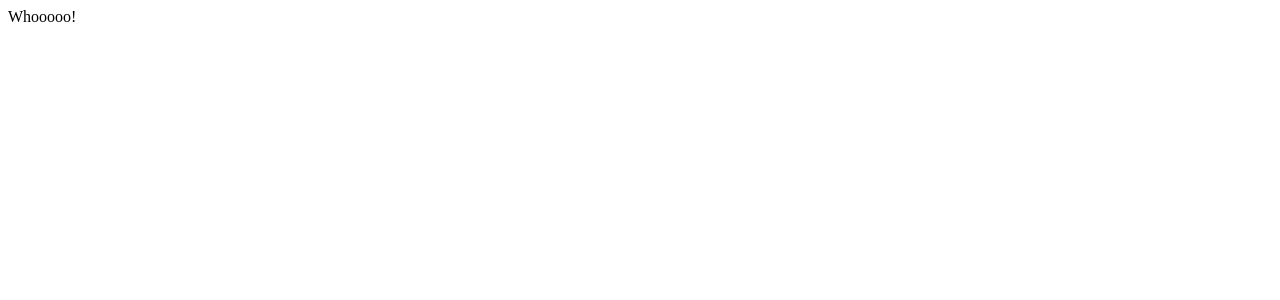
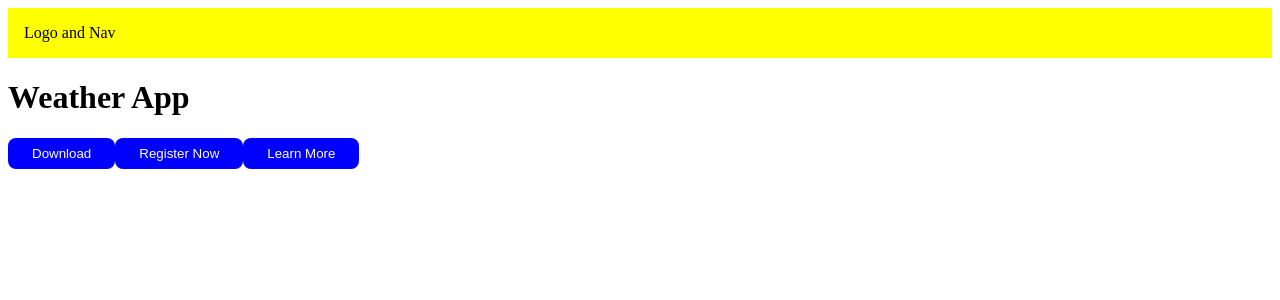
Before and after one commit to pjfirrel-su/nextjs_ist363_weather, a Next.js app: page / in a window 1280 px wide. Shown: the top 300 px of the page. Built offline with nearby package versions, Linux system fonts and the light colour scheme.

Commit message:
Attendance 03/21/24: React components and props

```diff
--- a/app/layout.js
+++ b/app/layout.js
@@ -1,3 +1,5 @@
+import Header from "../components/Header";
+
 export const metadata = {
   title: "Create Next App",
   description: "Generated by create next app",
@@ -6,7 +8,10 @@
 export default function RootLayout({ children }) {
   return (
     <html lang="en">
-      <body>{children}</body>
+      <body>
+        <Header />
+        {children}
+        </body>
     </html>
   );
 }
--- a/app/page.js
+++ b/app/page.js
@@ -1,4 +1,13 @@
+import Button from "../components/Button";
+
 const Homepage = () => {
-  return <div>Whooooo!</div>;
+  return (
+  <div>
+    <h1>Weather App</h1>
+    <Button label="Download" />
+    <Button label="Register Now"/>
+    <Button label="Learn More"/>
+  </div>
+  );
 };
 export default Homepage;
--- /dev/null
+++ b/components/Button.js
@@ -0,0 +1,6 @@
+import styles from "./Button.module.scss";
+
+const Button = ({ label }) => {
+    return <button className={styles.btn}>{label}</button>;
+}
+export default Button;
--- /dev/null
+++ b/components/Button.module.scss
@@ -0,0 +1,7 @@
+.btn {
+    background-color: blue;
+    color: white;
+    padding: 0.5rem 1.5rem;
+    border: none;
+    border-radius: 0.5rem;
+}
--- /dev/null
+++ b/components/Header.js
@@ -0,0 +1,6 @@
+import styles from "./Header.module.scss"
+
+const Header = () => {
+    return <header className={styles.header}>Logo and Nav</header>;
+};
+export default Header;
--- /dev/null
+++ b/components/Header.module.scss
@@ -0,0 +1,4 @@
+.header {
+    background-color: yellow;
+    padding: 1rem;
+}
--- a/package.json
+++ b/package.json
@@ -9,9 +9,11 @@
     "lint": "next lint"
   },
   "dependencies": {
+    "next": "14.1.3",
     "react": "^18",
     "react-dom": "^18",
-    "next": "14.1.3"
+    "sass": "^1.72.0",
+    "scss": "^0.2.4"
   },
   "devDependencies": {
     "eslint": "^8",
```
Also changed, not shown: 1 other file (tests, documents, lock files or other folders).
